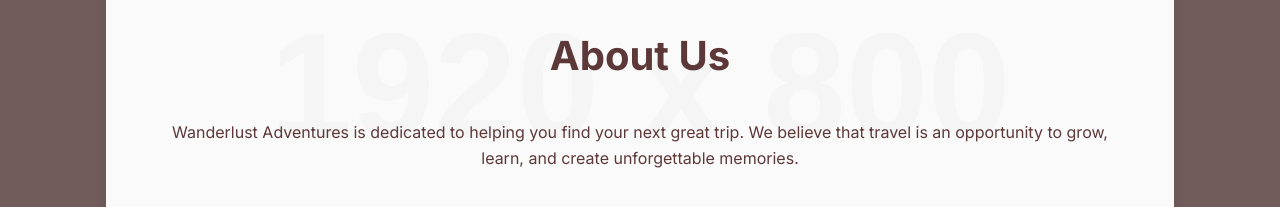
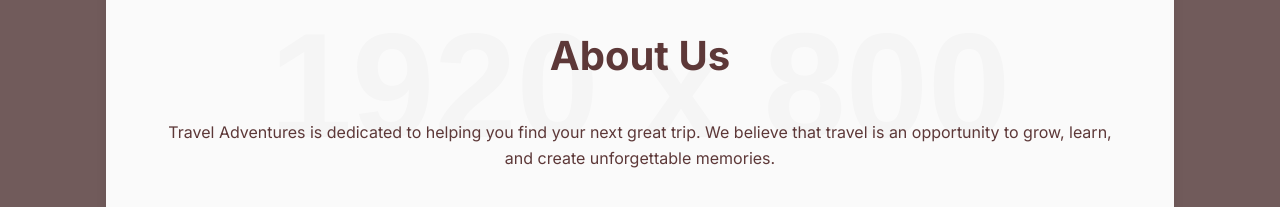
Before and after one commit to hiteshritrivedi26/TravelsAdventure--Travel-Website, a plain HTML site: page index.html in a window 1280 px wide. Shown: the part 1180-1387 px from the top of the page. Drawn offline with Linux system fonts and the light colour scheme; placeholder pictures from the web are drawn by us.

Commit message:
Update index.html

```diff
--- a/index.html
+++ b/index.html
@@ -3,7 +3,7 @@
 <head>
     <meta charset="UTF-8">
     <meta name="viewport">
-    <title>Wanderlust Adventures</title>
+    <title>Travel Adventures</title>
     <link rel="stylesheet" href="https://cdnjs.cloudflare.com/ajax/libs/font-awesome/5.15.4/css/all.min.css">
     <link href="https://fonts.googleapis.com/css2?family=Inter:wght@300;400;700&display=swap" rel="stylesheet">
     <style>
@@ -321,7 +321,7 @@
             <div class="container">
                 <div class="about-intro-bg">
                     <h2 class="section-title">About Us</h2>
-                    <p>Wanderlust Adventures is dedicated to helping you find your next great trip. We believe that travel is an opportunity to grow, learn, and create unforgettable memories.</p>
+                    <p>Travel Adventures is dedicated to helping you find your next great trip. We believe that travel is an opportunity to grow, learn, and create unforgettable memories.</p>
                 </div>
                 <div class="card-grid">
                     <div class="card">
```
